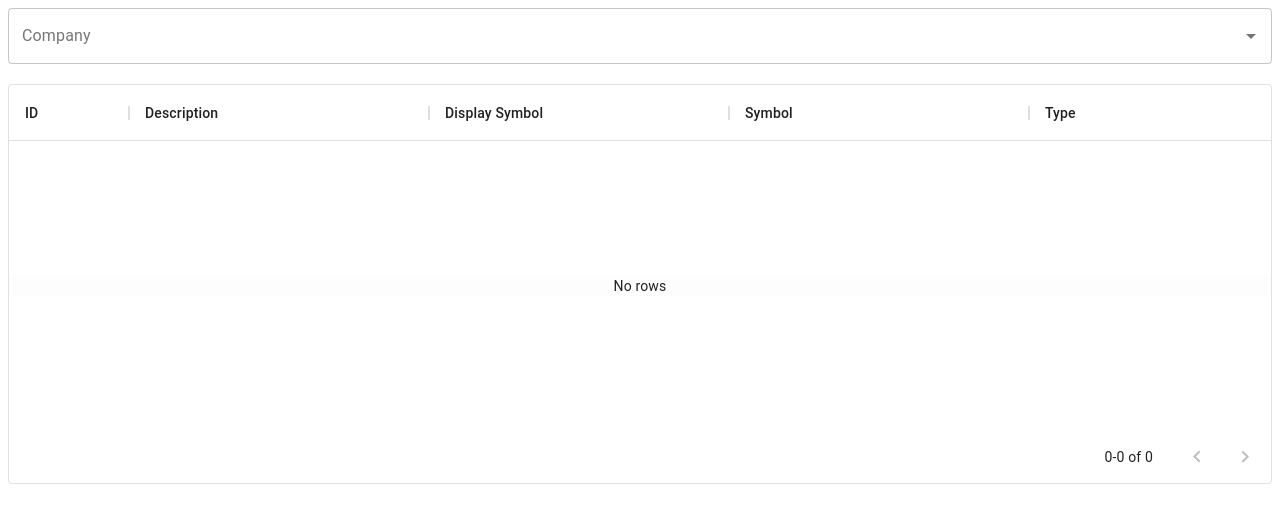
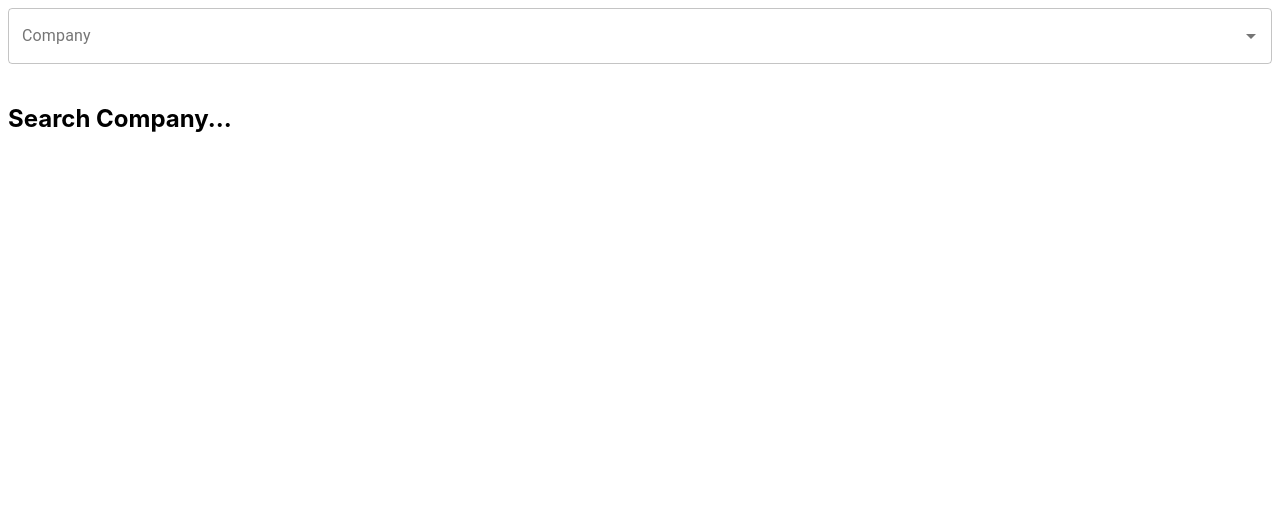
Before and after one commit to isra99/my-project, a React (Create React App) app: page / in a window 1280 px wide. Shown: the top 522 px of the page. Built offline with nearby package versions, Linux system fonts and the light colour scheme.

Commit message:
redux commit #1

```diff
--- a/src/App.js
+++ b/src/App.js
@@ -1,7 +1,6 @@
 import './App.css';
 import React from 'react';
-import Autocomplete from './Components/Autocomplete'
-import Main from './Main';
+import Search from './Components/Search'
 //let first = true;
 
 class App extends React.Component {
@@ -9,7 +8,7 @@ class App extends React.Component {
     //console.log(this.state.stock.o)
     return(
       <div>
-        <Autocomplete />
+        <Search />
       </div>
     )
   }
--- a/src/Components/Autocomplete.js
+++ /dev/null
@@ -1,109 +0,0 @@
-import React from 'react';
-import TextField from '@material-ui/core/TextField';
-import Autocomplete from '@material-ui/lab/Autocomplete';
-import { DataGrid } from '@material-ui/data-grid';
-import {connect} from 'react-redux';
-import axios from 'axios';
-
-const options = [
-  "AMZN",
-  "BRK.B",
-  "AAPL",
-  "GOOG",
-  "MSFT",
-  "JPM",
-  "FB",
-  "JNJ",
-  "TSLA",
-  "V"
-];
-
-const columns = [
-  { field: 'id', headerName: 'ID', width: 120 },
-  {
-    field: 'description',
-    headerName: 'Description',
-    width: 300,
-    editable: false,
-  },
-  {
-    field: 'displaySymbol',
-    headerName: 'Display Symbol',
-    width: 300,
-    editable: false,
-  },
-  {
-    field: 'symbol',
-    headerName: 'Symbol',
-    width: 300,
-    editable: false,
-  },
-  {
-    field: 'type',
-    headerName: 'Type',
-    sortable: false,
-    width: 300,
-  },
-];
-
-let loading = true;
-
-class ControllableStates extends React.Component {
-  render(){
-    return (
-      <div>
-        <Autocomplete
-          value={this.props.inputValue}
-          onChange={(newValue)=>{this.onChange(newValue)}}
-          inputValue={this.props.inputValue}
-          id="controllable-propss"
-          options={options}
-          renderInput={(params) => <TextField {...params} label="Company" variant="outlined" />}
-        />
-        <br />
-        <div style={{ height: 400, width: '100%' }}>
-            <DataGrid
-              rows={this.props.rows?this.props.rows:[]}
-              columns={columns}
-              pageSize={10}
-              onRowClick={() => {
-                const win = window.open("/info/"+this.props.inputValue, "_blank");
-                win.focus();
-              }}
-            />
-        </div>
-      </div>
-    );
-  }
-  onChange(event){
-    console.log("changed");
-    axios.get(`https://finnhub.io/api/v1/search?q=${event.target.textContent}&token=c3ldsgaad3if71c77vtg`).then((response)=>{
-      var data = [];
-      for (var i = 0; i < response.data.count; i++) {
-        data.push({
-        'id': i,
-        'description': response.data.result[i].description,
-        'displaySymbol': response.data.result[i].displaySymbol,
-        'symbol': response.data.result[i].symbol,
-        'type': response.data.result[i].type
-        });
-      }
-      this.forceUpdate();
-      this.props.InputChange(data);
-    });
-  }
-}
-
-const mapStatetoProps = (state) => {
-  return {
-      inputValue: state.inputValue,
-      rows: state.rows
-  }
-}
-
-const mapDispatchtoProps = (dispatch) => {
-  return {
-    InputChange: (data) => dispatch({type: "apple", data:data})
-  }
-}
-export default connect (mapStatetoProps, mapDispatchtoProps)(ControllableStates);
--- a/src/Components/Content.js
+++ b/src/Components/Content.js
@@ -2,7 +2,6 @@ import React from 'react';
 import Grid from '@material-ui/core/Grid';
 import Accordion from './Accordion'
 import Loader from './Loader'
-import { withRouter } from 'react-router-dom';
 
 class Content extends React.Component {
     constructor(props){
@@ -11,7 +10,6 @@ class Content extends React.Component {
     render(){
         return (
             <div>
-                <Loader loading={this.props.loading} />
                 <Grid container spacing={3}>
                     <Grid item xs={12} sm={4}>
                         <img width="100%" src={this.props.logo} />
@@ -34,4 +32,4 @@ class Content extends React.Component {
     }
 }
 
-export default withRouter(Content);
+export default Content;
--- a/src/Components/DataGrid.js
+++ b/src/Components/DataGrid.js
@@ -1,9 +1,12 @@
 import * as React from 'react';
 import { DataGrid } from '@material-ui/data-grid';
-import { withRouter } from 'react-router-dom';
-import axios from 'axios'
+import { connect } from 'react-redux';
+import axios from 'axios';
+import Loader from './Loader'
+import Main from '../Main';
 
-const columns = [
+let isFetching = false;
+let isEmpty = true; const columns = [
   { field: 'id', headerName: 'ID', width: 120 },
   {
     field: 'description',
@@ -32,27 +35,52 @@ const columns = [
 ];
 
 class DataTable extends React.Component {
-    constructor(props){
-        super(props);
-        this.state = {
-            rows: []
-        };
-    }
     render(){
         return (
             <div style={{ height: 400, width: '100%' }}>
               <DataGrid
-                rows={this.props.rows}
+                rows={!!this.props.rows?this.props.rows:[]}
                 columns={columns}
                 pageSize={10}
-                onRowClick={() => {
-                  const win = window.open("/info/"+this.props.match.params.symbol, "_blank");
-                  win.focus();
+                onRowClick={(event) => {
+                  isEmpty = false;
+                  axios.get(`https://finnhub.io/api/v1/stock/profile2?symbol=${event.row.symbol}&token=c3ldsgaad3if71c77vtg`)
+                  .then((response) => {
+                    this.props.dispatch({
+                      type: "DECREMENT",
+                      data: response.data
+                    });
+                  })
+                  axios.get(`https://finnhub.io/api/v1/quote?symbol=${event.row.symbol}&token=c3ldsgaad3if71c77vtg`)
+                      .then((response) => {
+                        this.props.dispatch({
+                          type: "INC",
+                          data: response.data
+                        });
+                      })
                 }}
               />
+              {isEmpty
+                ? <h2></h2>
+                : (isFetching
+                  ?
+                  <Loader loading={isFetching}/>
+                  : <Main
+                      info={this.props.info}
+                      price={this.props.price}
+                      />)
+              }
             </div>
           );
     }
 }
 
-export default withRouter(DataTable);
+
+const mapStatetoProps = (state) => {
+  console.log(state);
+  return {
+      info: state.info,
+      price: state.price
+  }
+}
+export default connect (mapStatetoProps)(DataTable);
--- /dev/null
+++ b/src/Components/Search.js
@@ -0,0 +1,110 @@
+import React from 'react';
+import TextField from '@material-ui/core/TextField';
+import Autocomplete from '@material-ui/lab/Autocomplete';
+import {connect} from 'react-redux';
+import axios from 'axios';
+import Loader from './Loader'
+import DataGrid from './DataGrid';
+
+let isFetching = false;
+let isEmpty = true;
+const options = [
+  "AMZN",
+  "BRK.B",
+  "AAPL",
+  "GOOG",
+  "MSFT",
+  "JPM",
+  "FB",
+  "JNJ",
+  "TSLA",
+  "V"
+];
+
+const columns = [
+  { field: 'id', headerName: 'ID', width: 120 },
+  {
+    field: 'description',
+    headerName: 'Description',
+    width: 300,
+    editable: false,
+  },
+  {
+    field: 'displaySymbol',
+    headerName: 'Display Symbol',
+    width: 300,
+    editable: false,
+  },
+  {
+    field: 'symbol',
+    headerName: 'Symbol',
+    width: 300,
+    editable: false,
+  },
+  {
+    field: 'type',
+    headerName: 'Type',
+    sortable: false,
+    width: 300,
+  },
+];
+
+class Search extends React.Component {
+  render(){
+    return (
+      <div>
+        <Autocomplete
+          value={this.props.inputValue}
+          onChange={(newValue)=>{this.onChange(newValue)}}
+          id="controllable-propss"
+          options={options}
+          renderInput={(params) => <TextField {...params} label="Company" variant="outlined" />}
+        />
+        <br />
+        {isEmpty
+          ? <h2>Search Company...</h2>
+          : (isFetching
+            ?
+            <Loader loading={isFetching}/>
+            : <DataGrid rows={this.props.rows}/>)
+        }
+      </div>
+    );
+  }
+  onChange(event){
+    isEmpty = false;
+    axios.get(`https://finnhub.io/api/v1/search?q=${event.target.textContent}&token=c3ldsgaad3if71c77vtg`).then((response)=>{
+      isFetching = true;
+      var data = [];
+      for (var i = 0; i < response.data.count; i++) {
+        data.push({
+        'id': i,
+        'description': response.data.result[i].description,
+        'displaySymbol': response.data.result[i].displaySymbol,
+        'symbol': response.data.result[i].symbol,
+        'type': response.data.result[i].type
+        });
+      }
+      isFetching = false;
+      console.log(data);
+      this.props.InputChange(data);
+    });
+  }
+}
+
+const mapStatetoProps = (state) => {
+  //console.log('mapState');
+  //console.log(state.inputValue);
+  //console.log(state.rows);
+  return {
+      inputValue: state.inputValue,
+      rows: state.rows
+  }
+}
+
+const mapDispatchtoProps = (dispatch) => {
+  return {
+    InputChange: (data) => dispatch({type: "apple", data:data})
+  }
+}
+export default connect (mapStatetoProps, mapDispatchtoProps)(Search);
--- a/src/Main.js
+++ b/src/Main.js
@@ -1,41 +1,21 @@
-import { withRouter } from 'react-router-dom';
-import React, { useEffect, useState } from 'react';
+import React from 'react';
 import Content from './Components/Content';
-import axios from 'axios'
 
 let loading = false;
 
 class Main extends React.Component {
-    constructor(props) {
-        super(props);
-        this.state = {
-            info: [],
-            price: []
-        };
-    }
-    componentDidMount() {
-        axios.get(`https://finnhub.io/api/v1/stock/profile2?symbol=${this.props.match.params.symbol}&token=c3ldsgaad3if71c77vtg`)
-            .then((resp) => {
-                 this.setState({ info: resp.data });
-            })
-        axios.get(`https://finnhub.io/api/v1/quote?symbol=${this.props.match.params.symbol}&token=c3ldsgaad3if71c77vtg`)
-            .then((resp) => {
-                 this.setState({ price: resp.data });
-            })
-    }
     render(){
-        console.warn(this.props.match.params.symbol);
         return (
             <div>
                 <Content
-                    name={this.state.info.name}
-                    logo={this.state.info.logo}
-                    weburl={this.state.info.weburl}
-                    open={this.state.price.o}
-                    high={this.state.price.h}
-                    low={this.state.price.l}
-                    current={this.state.price.c}
-                    previous={this.state.price.pc}
+                    name={this.props.info.name}
+                    logo={this.props.info.logo}
+                    weburl={this.props.info.weburl}
+                    open={this.props.price.o}
+                    high={this.props.price.h}
+                    low={this.props.price.l}
+                    current={this.props.price.c}
+                    previous={this.props.price.pc}
                     loading={loading}
                 />
             </div>
@@ -43,5 +23,4 @@ class Main extends React.Component {
     }
 }
 
-
-export default Main;
+  export default Main;
--- a/src/Store/reducer.js
+++ b/src/Store/reducer.js
@@ -1,14 +1,20 @@
 
 
 const intialState = {
-    inputValue: "apple",
-    rows: []
+    rows: [],
+    info: [],
+    price: []
 }
-const Reducer = async (state = intialState, action) => {
+const Reducer = (state = intialState, action) => {
     const newState = {...state};
-    newState.inputValue = action.type;
-    newState.rows = action.data;
-    console.log(newState.rows);
+    if(action.type === 'DECREMENT'){
+        newState.info = action.data;
+    } else if(action.type === 'INC'){
+        newState.price = action.data;
+    } else{
+        newState.rows = action.data;
+    }
+    console.log(newState);
     return newState;
 }
 export default Reducer;
--- a/src/index.js
+++ b/src/index.js
@@ -6,7 +6,8 @@ import reportWebVitals from './reportWebVitals';
 import { createStore } from 'redux';
 import { Provider } from 'react-redux'
 
-import Reducer from './Store/reducer';
+import Reducer from './Store/Reducer';
+import Main from './Main';
 
 const store = createStore(Reducer);
 ReactDOM.render(
```
